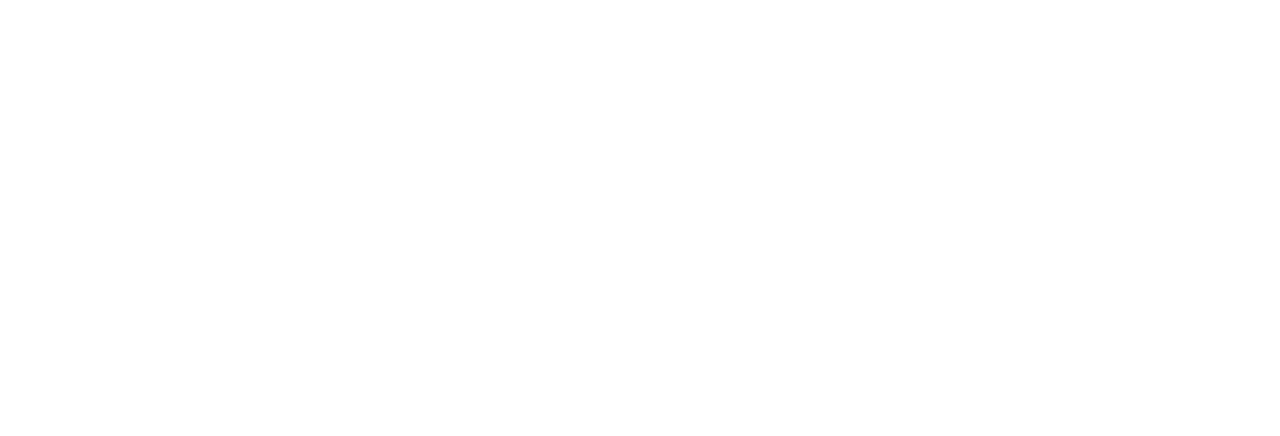
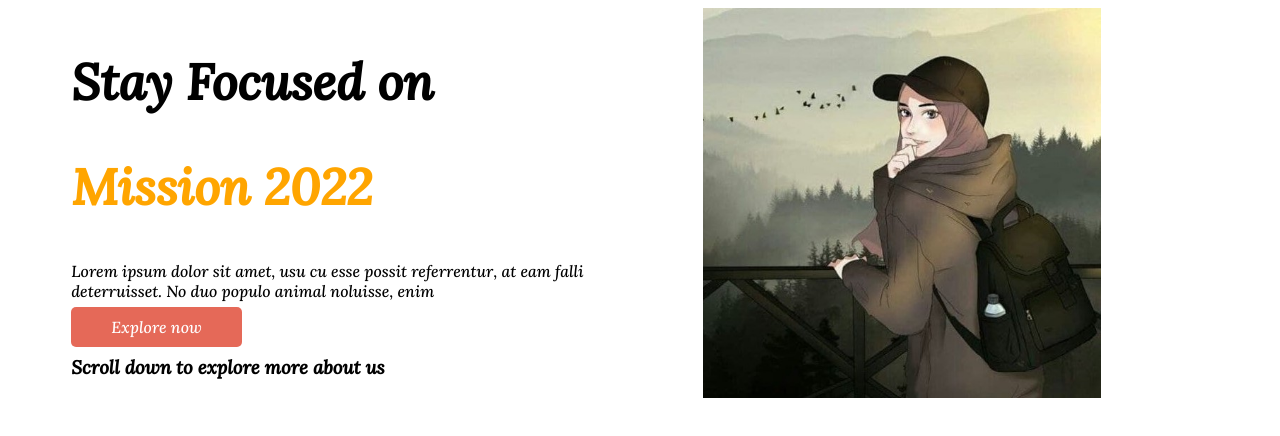
Before and after one commit to AfsanaAfsi/Assignment-one, a plain HTML site: page index.html in a window 1280 px wide. Drawn offline with Linux system fonts and the light colour scheme.

Commit message:
first part added

```diff
--- a/index.html
+++ b/index.html
@@ -1,13 +1,34 @@
 <!DOCTYPE html>
 <html lang="en">
+
 <head>
     <meta charset="UTF-8">
     <meta http-equiv="X-UA-Compatible" content="IE=edge">
     <meta name="viewport" content="width=device-width, initial-scale=1.0">
     <title>Afsi Portfolio</title>
+    <link rel="preconnect" href="https://fonts.googleapis.com">
+    <link rel="preconnect" href="https://fonts.gstatic.com" crossorigin>
+    <link href="https://fonts.googleapis.com/css2?family=Lora:ital,wght@1,500&display=swap" rel="stylesheet">
     <link rel="stylesheet" href="style.css">
 </head>
+
 <body>
+    <section>
+        <div class="half-width">
+            <h1>Stay Focused on</h1>
+            <h1 class="orange-color">Mission 2022</h1>
+            <p>
+                Lorem ipsum dolor sit amet, usu cu esse possit
+                referrentur, at eam falli deterruisset. No duo populo
+                animal noluisse, enim
+            </p>
+            <a class="linkup-button" target="_blank" href="https://github.com/AfsanaAfsi">Explore now</a>
+            <h3>Scroll down to explore more about us</h3>
+        </div>
+        <div class="half-width">
+            <img src="images/cap.jpg" alt="">
+        </div>
+    </section>
+</body>
 
-</body>
 </html>
--- a/style.css
+++ b/style.css
@@ -0,0 +1,26 @@
+body{
+    font-family: 'Lora', serif;
+}
+h1{
+    font-size: 50px;
+}
+.orange-color{
+    color: orange;
+}
+section{
+    display: flex;
+}
+.half-width{
+    width: 50%;
+    padding-left:5%;
+}
+.half-width img{
+    width: 70%;
+}
+.linkup-button{
+    text-decoration: none;
+    color: white;
+    background-color: rgba(224, 76, 56, 0.836);
+    padding: 10px 40px;
+    border-radius: 5px;
+}
```
Also changed, not shown: images/cap.jpg (added), images/photo_2022-01-06_19-51-58.jpg (added), images/photo_2022-01-06_19-51-59.jpg (added), images/photo_2022-01-06_19-52-00.jpg (added), images/photo_2022-01-06_19-52-01.jpg (added), images/photo_2022-01-06_19-52-02.jpg (added), images/photo_2022-01-06_19-52-03 (2).jpg (added), images/photo_2022-01-06_19-52-03.jpg (added), images/photo_2022-01-06_19-52-04.jpg (added), images/photo_2022-01-06_19-52-05.jpg (added), images/photo_2022-01-06_19-52-06 (2).jpg (added), images/photo_2022-01-06_19-52-06.jpg (added), images/photo_2022-01-06_19-52-07.jpg (added), images/photo_2022-01-06_19-52-08 (2).jpg (added), 1 more files.
